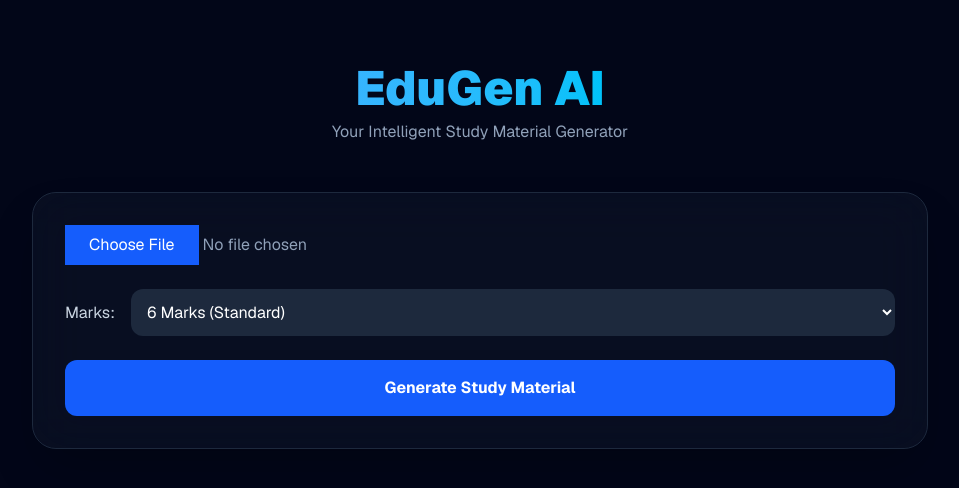
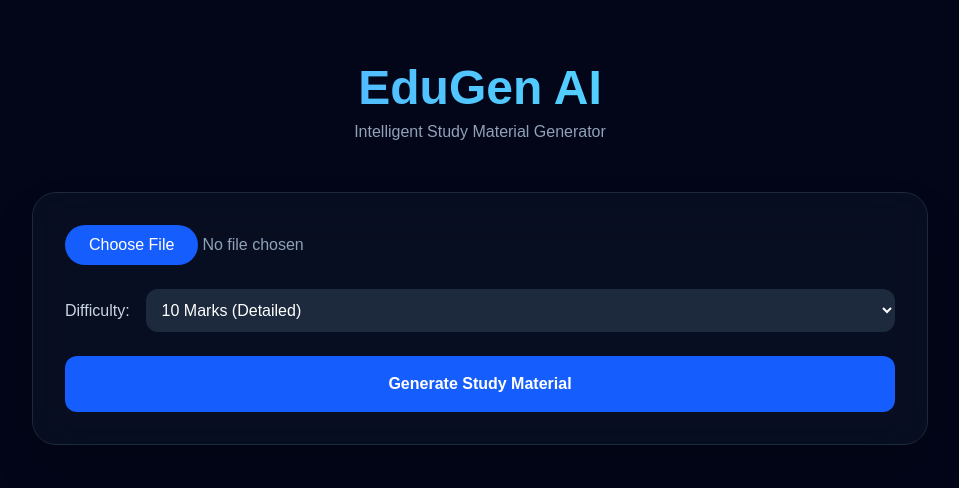
Before and after one commit to Parthh07/EduGenAI, a Next.js app in the folder frontend/: page / in a window 1280 px wide. Shown: the top 488 px of the page, without its empty margins (160-1119 px from the left). Built offline with nearby package versions, Linux system fonts and the light colour scheme.

Commit message:
UI changes

```diff
--- a/frontend/app/page.js
+++ b/frontend/app/page.js
@@ -1,17 +1,16 @@
 "use client";
 import { useState } from 'react';
 
-// Required to bypass build errors in the Docker environment
 export const dynamic = 'force-dynamic';
 
 export default function EduGenHome() {
   const [file, setFile] = useState(null);
-  const [marks, setMarks] = useState("6");
+  const [marks, setMarks] = useState("10");
   const [result, setResult] = useState(null);
   const [loading, setLoading] = useState(false);
 
   const handleProcess = async () => {
-    if (!file) return alert("Please select a PDF first!");
+    if (!file) return alert("Please select a file first!");
     setLoading(true);
     setResult(null);
 
@@ -26,52 +25,52 @@ export default function EduGenHome() {
       });
       const data = await res.json();
 
-      // SUCCESS: This stores the data so the boxes below can fill up
+      // SUCCESS: This fills the empty UI boxes
       setResult(data);
     } catch (err) {
-      alert("Connection failed. Check if your Docker backend is running.");
+      alert("Backend connection failed.");
     } finally {
       setLoading(false);
     }
   };
 
   return (
-    <div className="min-h-screen bg-slate-950 text-white p-6 font-sans">
-      <main className="max-w-4xl mx-auto pt-10">
+    <div className="min-h-screen bg-slate-950 text-white p-6 selection:bg-blue-500/30">
+      <main className="max-w-4xl mx-auto pt-10 pb-20">
         <header className="text-center mb-12">
-          <h1 className="text-5xl font-black bg-gradient-to-r from-blue-400 to-cyan-400 bg-clip-text text-transparent">EduGen AI</h1>
-          <p className="text-slate-400 mt-2">Your Intelligent Study Material Generator</p>
+          <h1 className="text-5xl font-extrabold bg-gradient-to-r from-blue-400 to-cyan-300 bg-clip-text text-transparent mb-2">EduGen AI</h1>
+          <p className="text-slate-400">Intelligent Study Material Generator</p>
         </header>
 
         <div className="bg-slate-900/50 border border-slate-800 backdrop-blur-xl p-8 rounded-3xl shadow-2xl mb-10">
-          <input type="file" onChange={(e) => setFile(e.target.files[0])} className="w-full mb-6 text-slate-400 file:bg-blue-600 file:text-white file:border-0 file:px-6 file:py-2" />
+          <input type="file" onChange={(e) => setFile(e.target.files[0])} className="w-full mb-6 text-slate-400 file:bg-blue-600 file:text-white file:rounded-full file:border-0 file:px-6 file:py-2 cursor-pointer" />
           <div className="flex gap-4 mb-6 items-center">
-            <label className="text-slate-300">Marks:</label>
+            <label className="text-slate-300">Difficulty:</label>
             <select value={marks} onChange={(e) => setMarks(e.target.value)} className="bg-slate-800 border-slate-700 rounded-xl p-3 w-full outline-none focus:ring-2 focus:ring-blue-500">
               <option value="2">2 Marks (Short)</option>
               <option value="6">6 Marks (Standard)</option>
               <option value="10">10 Marks (Detailed)</option>
             </select>
           </div>
-          <button onClick={handleProcess} disabled={loading} className="w-full bg-blue-600 py-4 rounded-xl font-bold hover:bg-blue-500 transition-all">
-            {loading ? "AI is Thinking..." : "Generate Study Material"}
+          <button onClick={handleProcess} disabled={loading} className="w-full bg-blue-600 py-4 rounded-xl font-bold hover:bg-blue-500 transition-all active:scale-[0.98]">
+            {loading ? "AI is Generating..." : "Generate Study Material"}
           </button>
         </div>
 
-        {/* This section fixes the "Nothing Showed Up" issue */}
+        {/* This section fixes the "No data received" issue */}
         {result && (
-          <div className="bg-slate-900/50 border border-slate-800 p-8 rounded-3xl shadow-2xl animate-in fade-in slide-in-from-bottom-4">
+          <div className="animate-in fade-in slide-in-from-bottom-4 bg-slate-900/50 border border-slate-800 p-8 rounded-3xl shadow-2xl">
             <h2 className="text-xl font-bold text-blue-400 mb-6 flex items-center gap-2">
-              <span className="w-2 h-6 bg-blue-500 rounded-full" /> Generated Content
+              <span className="w-2 h-6 bg-blue-500 rounded-full" /> Result
             </h2>
             <div className="space-y-6">
               <div className="bg-slate-800/50 p-6 rounded-2xl border border-slate-700/50">
-                <h3 className="text-xs font-semibold text-slate-500 uppercase mb-2">Question</h3>
-                <p className="text-lg text-slate-200">{result.question}</p>
+                <h3 className="text-xs font-semibold text-slate-500 uppercase mb-2 tracking-widest">Question</h3>
+                <p className="text-lg text-slate-200">{result.question || "No data received"}</p>
               </div>
               <div className="bg-blue-600/5 p-6 rounded-2xl border border-blue-500/20">
-                <h3 className="text-xs font-semibold text-blue-400 uppercase mb-2">Detailed Answer</h3>
-                <p className="text-slate-300 whitespace-pre-wrap">{result.answer}</p>
+                <h3 className="text-xs font-semibold text-blue-400 uppercase mb-2 tracking-widest">Answer</h3>
+                <p className="text-slate-300 leading-relaxed whitespace-pre-wrap">{result.answer || "No data received"}</p>
               </div>
             </div>
           </div>
```
Also changed, not shown: 1 other file (tests, documents, lock files or other folders).
